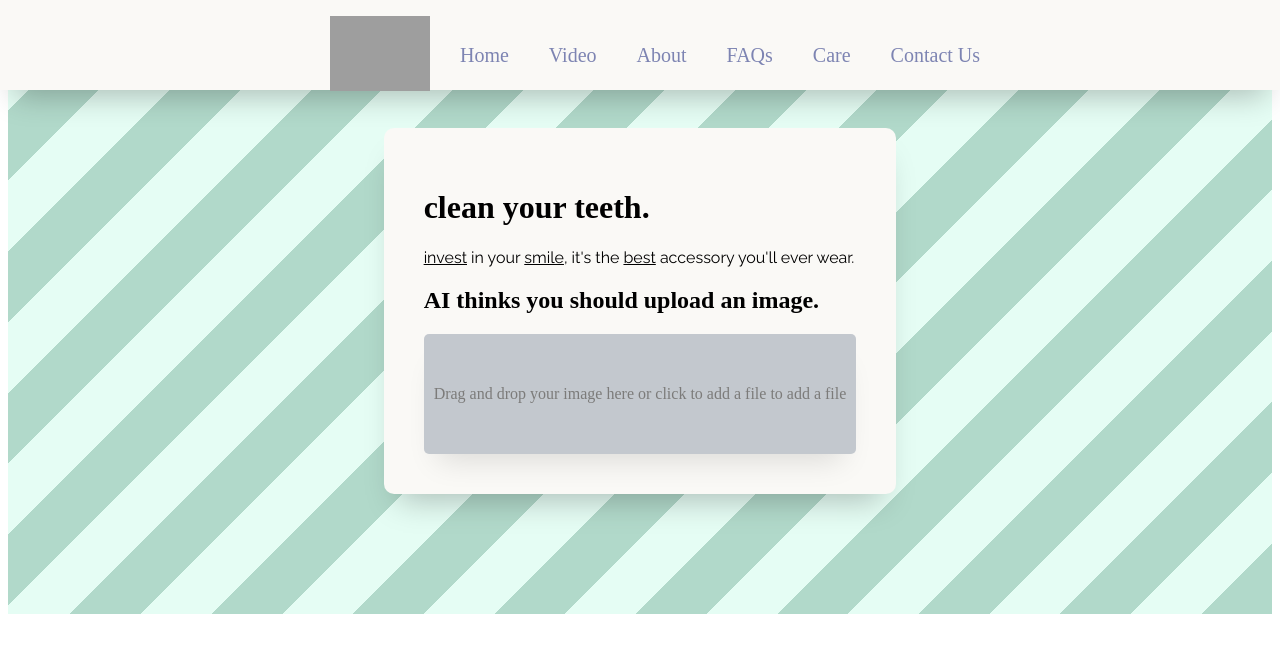
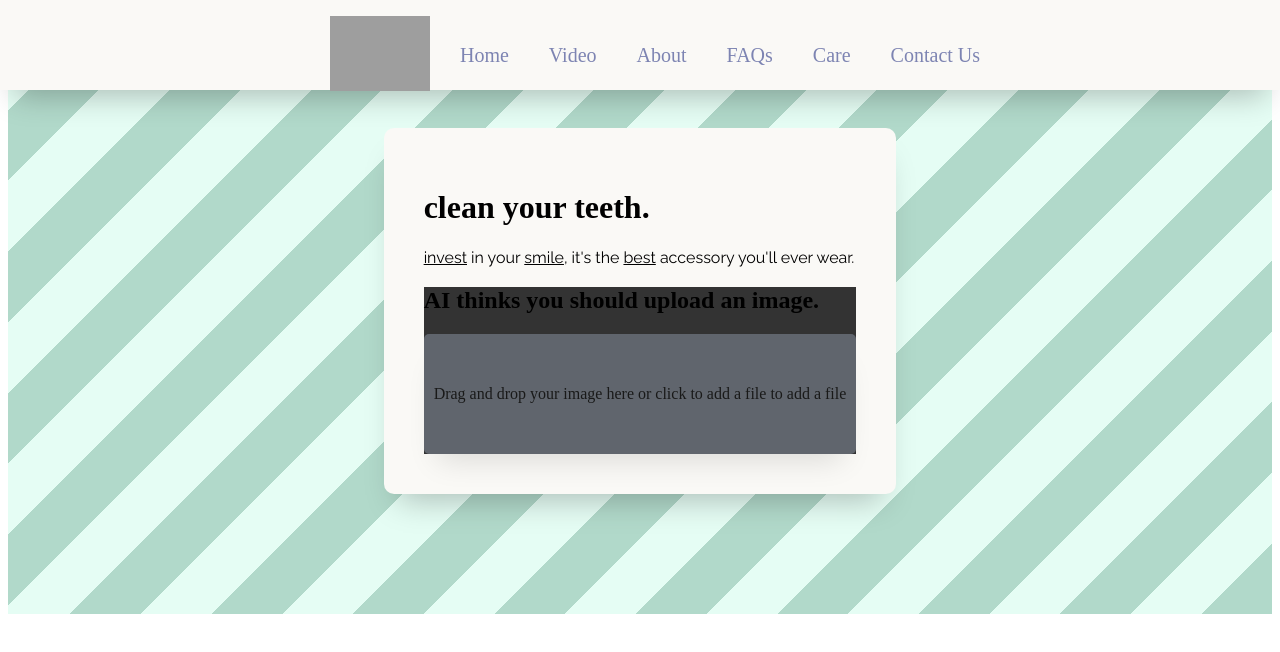
Before and after one commit to IMakeDiscordBots/shshacks2023, a SvelteKit app in the folder cleanYourTeeth/: page / in a window 1280 px wide. Shown: the top 652 px of the page. Built offline with nearby package versions, Linux system fonts and the light colour scheme; grey boxes are pictures that could not be loaded; a web font is replaced by a local one.

Commit message:
Update DragDrop.svelte

```diff
--- a/cleanYourTeeth/src/components/DragDrop.svelte
+++ b/cleanYourTeeth/src/components/DragDrop.svelte
@@ -92,7 +92,7 @@
         percentage = percentage;
     }
 </script>
-
+<div class = "dragDropContainer">
 {#if typeof percentage !== "undefined"}
     <h2>AI thinks your teeth are {percentage}% healthy.</h2>
 {:else}
@@ -117,6 +117,7 @@
         on:change={handleImageUpload}
     />
 </div>
+</div>
 
 <style>
     @import url("https://fonts.googleapis.com/css2?family=Gloock&family=Open+Sans&family=Playfair+Display&family=Raleway&display=swap");
@@ -126,6 +127,10 @@
         --primary: #8d98a7;
         --secondary: #dcccbb;
         --tertiary: #646e78;
+    }
+
+    .dragDropContainer {
+        background: #333;
     }
 
     h2 {
```
